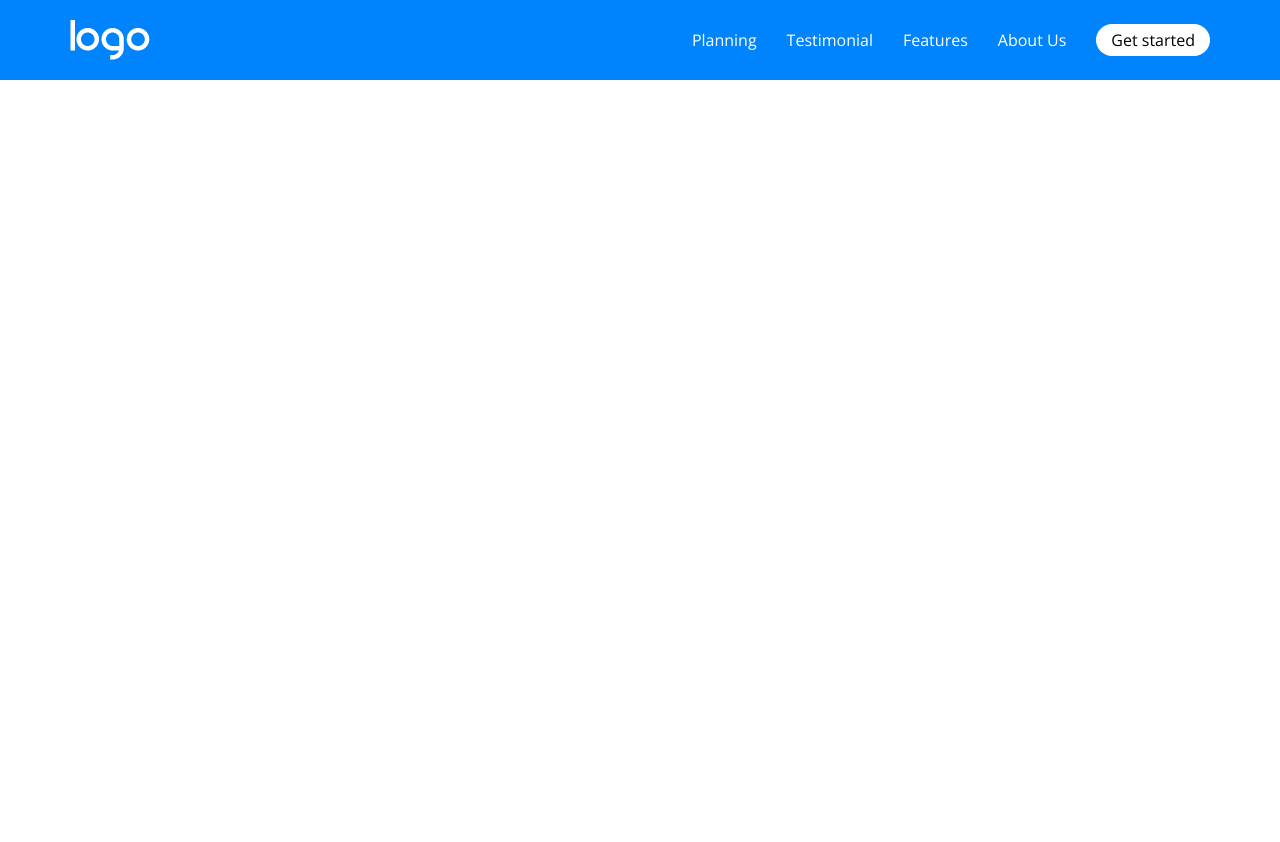
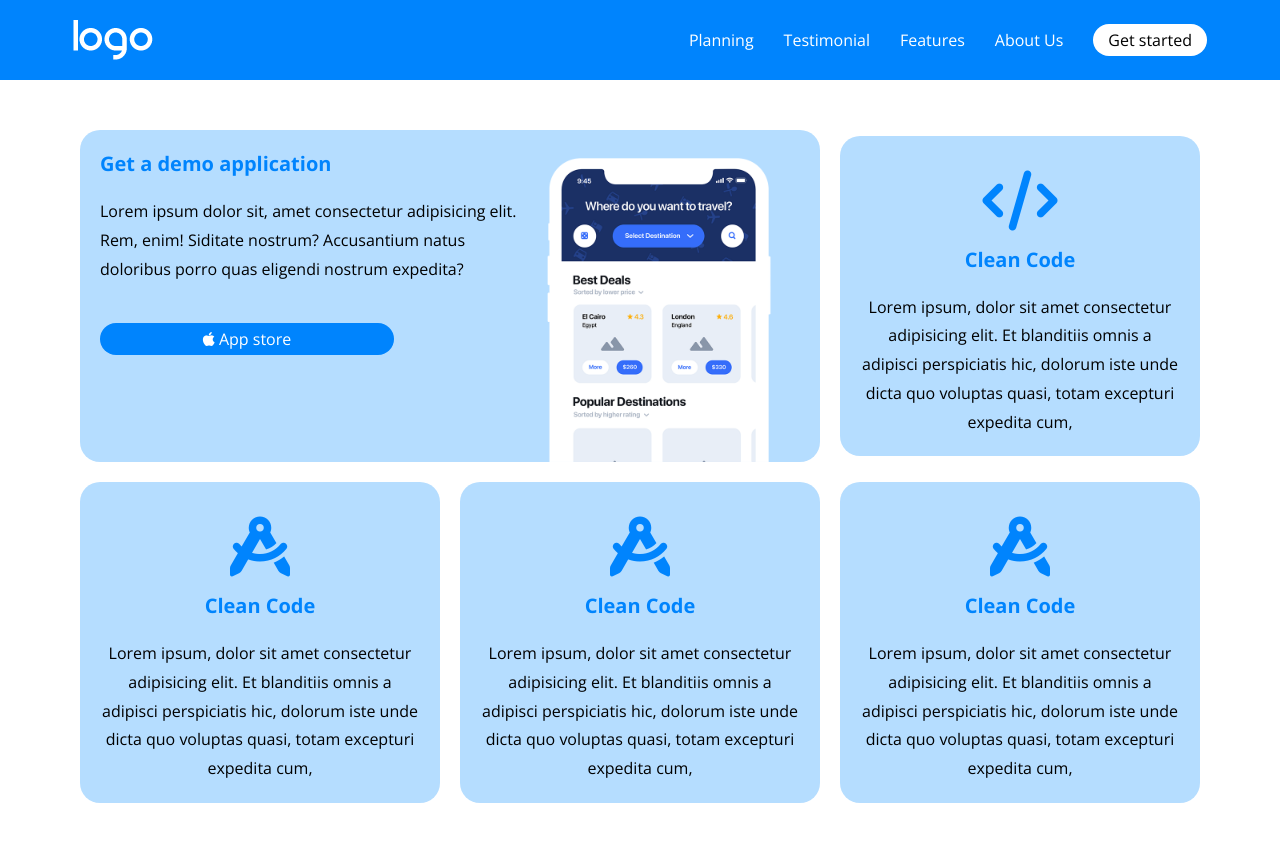
Before and after one commit to IvanRizzo28/htmlcss-responsive-layout, a plain HTML site: page index.html in a window 1280 px wide. Before the commit the page ends 800 px from the top, so only its background shows below. Drawn offline with nearby package versions, Linux system fonts and the light colour scheme.

Commit message:
prima sezione

```diff
--- a/css/common.css
+++ b/css/common.css
@@ -1,3 +1,15 @@
+/*
+root
+*/
+
+:root{
+    --color-1: #0084FD;
+    --color-2: #B5DDFF;
+    --color-3: #9792E4;
+    --color-4: #333333;
+    --color-5: #fff;
+}
+
 /*
 tipi
 */
@@ -11,13 +23,34 @@ ul{
     list-style: none;
 }
 
+h1{
+    font-size: 25px;
+}
+
+h2{
+    font-size: 20px;
+}
+
+h3{
+    font-size: 16px;
+}
+
+p{
+    line-height: 1.8;
+    font-size: 16px;
+}
+
 /*
 contenitori
 */
 
+section{
+    padding: 40px 0;
+}
+
 .container{
     margin: 0 auto;
-    width: 95%;
+    width: 90%;
 }
 
 .flex{
@@ -28,19 +61,73 @@ contenitori
     justify-content: space-between;
 }
 
+.flex.j-center{
+    justify-content: center;
+}
+
 .flex.align-center{
     align-items: center;
 }
 
+.flex.column{
+    flex-direction: column;
+}
+
 /* tablet */
 @media screen and (min-width: 768px){
-
+    .flex.column{
+        flex-direction: row;
+        flex-wrap: wrap;
+    }
 }
 
 /* desktop */
 @media screen and (min-width: 992px){
     .container{
         max-width: 1140px;
+    }
+}
+
+/*
+box
+*/
+
+.box{
+    padding: 20px;
+    text-align: center;
+}
+
+.box .box-i{
+    font-size: 60px;
+    margin: 15px 0;
+}
+
+.box img{
+    width: 100%;
+    display: block;
+}
+
+.box h2{
+    margin-bottom: 20px;
+}
+
+.box.primary{
+    border-radius: 20px;
+}
+
+.box-container{
+    width: 100%;
+    padding: 10px;
+}
+
+.flex.column .box{
+    width: 100%;
+}
+
+/* tablet */
+@media screen and (min-width: 768px){
+    .box-container{
+        width: calc(100% / 3);
     }
 }
 
@@ -53,4 +140,31 @@ bottoni
     padding: 5px 15px;
     background-color: #fff;
     border-radius: 30px;
+    text-align: center;
 }
+
+.btn.btn2{
+    color: #fff;
+    display: block;
+    width: 70%;
+    background-color: var(--color-1);
+    margin: 40px 0;
+}
+
+/*
+margini, width, ecc....
+*/
+
+.text-sinistra{
+    text-align: left;
+}
+
+@media screen and (min-width: 768px){
+    .desktop-w-60{
+        width: 60%;
+    }
+
+    .desktop-w-40{
+        width: 40%;
+    }
+}
--- a/css/style.css
+++ b/css/style.css
@@ -17,6 +17,10 @@ root
     --color-3: #9792E4;
     --color-4: #333333;
     --color-5: #fff;
+}
+
+.color-1{
+    color: var(--color-1);
 }
 
 /*----------------------------*/
@@ -65,6 +69,21 @@ header nav{
 main
 */
 
+#informazioni .box{
+    background-color: var(--color-2);
+}
+
+#informazioni .container .box-container:first-child .box{
+    padding-bottom: 0;
+}
+
+@media screen and (min-width: 768px){
+    #informazioni .container .box-container:first-child{
+        width: calc( (100% / 3) * 2);
+    }
+
+}
+
 /*
 footer
 */
--- a/index.html
+++ b/index.html
@@ -35,7 +35,52 @@
     </header>
     <!--/header-->
     <!--main-->
-    <main></main>
+    <main>
+        <section id="informazioni">
+            <div class="container flex column align-center">
+                <div class="box-container">
+                    <div class="box primary flex column">
+                        <div class="text-sinistra desktop-w-60">
+                            <h2 class="color-1">Get a demo application</h2>
+                            <p>Lorem ipsum dolor sit, amet consectetur adipisicing elit. Rem, enim! Siditate nostrum? Accusantium natus doloribus porro quas eligendi nostrum expedita?</p>
+                            <a href="#" class="btn btn2"><i class="fa-brands fa-apple"></i> App store</a>
+                        </div>
+                        <div class="desktop-w-40">
+                            <img src="img/phone.png" alt="Phone">
+                        </div>
+                    </div>
+                </div>
+                <div class="box-container">
+                    <div class="box primary">
+                        <i class="fa-solid fa-code color-1 box-i"></i>
+                        <h2 class="color-1">Clean Code</h2>
+                        <p>Lorem ipsum, dolor sit amet consectetur adipisicing elit. Et blanditiis omnis a adipisci perspiciatis hic, dolorum iste unde dicta quo voluptas quasi, totam excepturi expedita cum,</p>
+                    </div>
+                </div>
+                <div class="box-container">
+                    <div class="box primary">
+                        <i class="fa-solid fa-compass-drafting color-1 box-i"></i>
+                        <h2 class="color-1">Clean Code</h2>
+                        <p>Lorem ipsum, dolor sit amet consectetur adipisicing elit. Et blanditiis omnis a adipisci perspiciatis hic, dolorum iste unde dicta quo voluptas quasi, totam excepturi expedita cum,</p>
+                    </div>
+                </div>
+                <div class="box-container">
+                    <div class="box primary">
+                        <i class="fa-solid fa-compass-drafting color-1 box-i"></i>
+                        <h2 class="color-1">Clean Code</h2>
+                        <p>Lorem ipsum, dolor sit amet consectetur adipisicing elit. Et blanditiis omnis a adipisci perspiciatis hic, dolorum iste unde dicta quo voluptas quasi, totam excepturi expedita cum,</p>
+                    </div>
+                </div>
+                <div class="box-container">
+                    <div class="box primary">
+                        <i class="fa-solid fa-compass-drafting color-1 box-i"></i>
+                        <h2 class="color-1">Clean Code</h2>
+                        <p>Lorem ipsum, dolor sit amet consectetur adipisicing elit. Et blanditiis omnis a adipisci perspiciatis hic, dolorum iste unde dicta quo voluptas quasi, totam excepturi expedita cum,</p>
+                    </div>
+                </div>
+            </div>
+        </section>
+    </main>
     <!--/main-->
     <!--footer-->
     <footer></footer>
```
